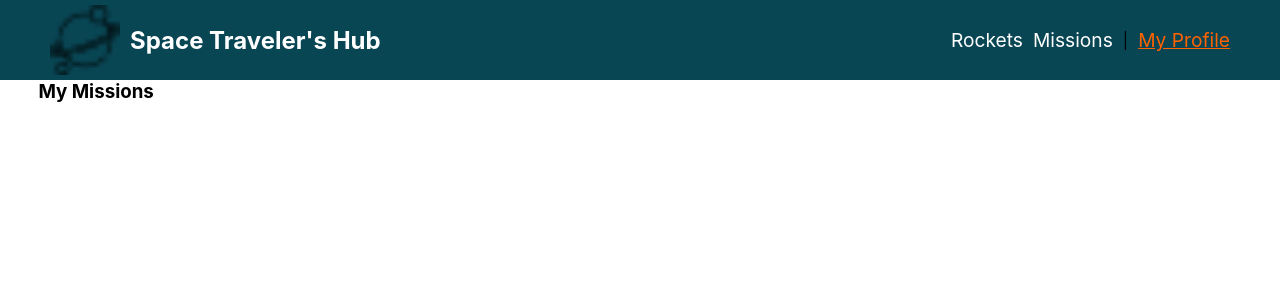
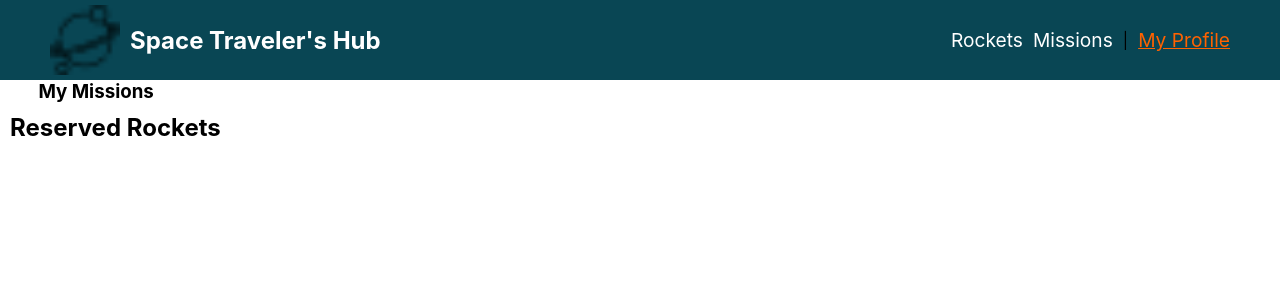
Before and after one commit to toyman640/redux-group-project, a React (Create React App) app: page /profile in a window 1280 px wide. Shown: the top 300 px of the page. Built offline with nearby package versions, Linux system fonts and the light colour scheme.

Commit message:
Set reserved rocket and joined missions in the peofile section

```diff
--- a/src/components/MyProfile.js
+++ b/src/components/MyProfile.js
@@ -2,7 +2,10 @@ import { useSelector } from 'react-redux';
 
 const MyProfile = () => {
   const { missions } = useSelector((state) => state.missions);
+  const rockets = useSelector((store) => store.rockets);
+  const filteredRockets = rockets.rocket.filter((rocket) => rocket.reserved);
   return (
+    <div>
       <div>
         <h3 className="Missions-label">My Missions</h3>
         {missions.filter((mission) => mission.reserved).map((mission) => (
@@ -15,6 +18,16 @@ const MyProfile = () => {
           </table>
         ))}
       </div>
+      <div className="rocket-booked">
+        <h2>Reserved Rockets</h2>
+        <ul>
+          {filteredRockets.map((rocket) => (
+            <li key={rocket.id} className="py single-reserve">{rocket.name}</li>
+          ))}
+        </ul>
+      </div>
+    </div>
+
   );
 };
 
```
Lines whose indentation alone changed are shown as unchanged.
